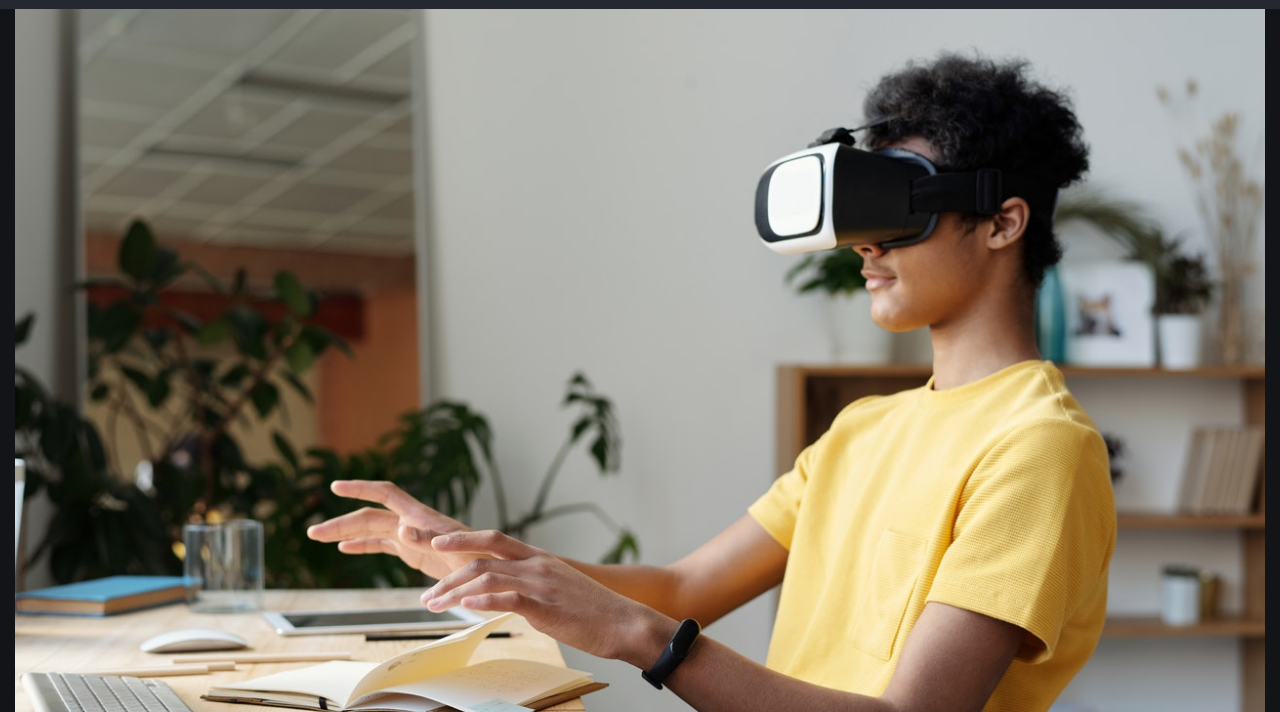
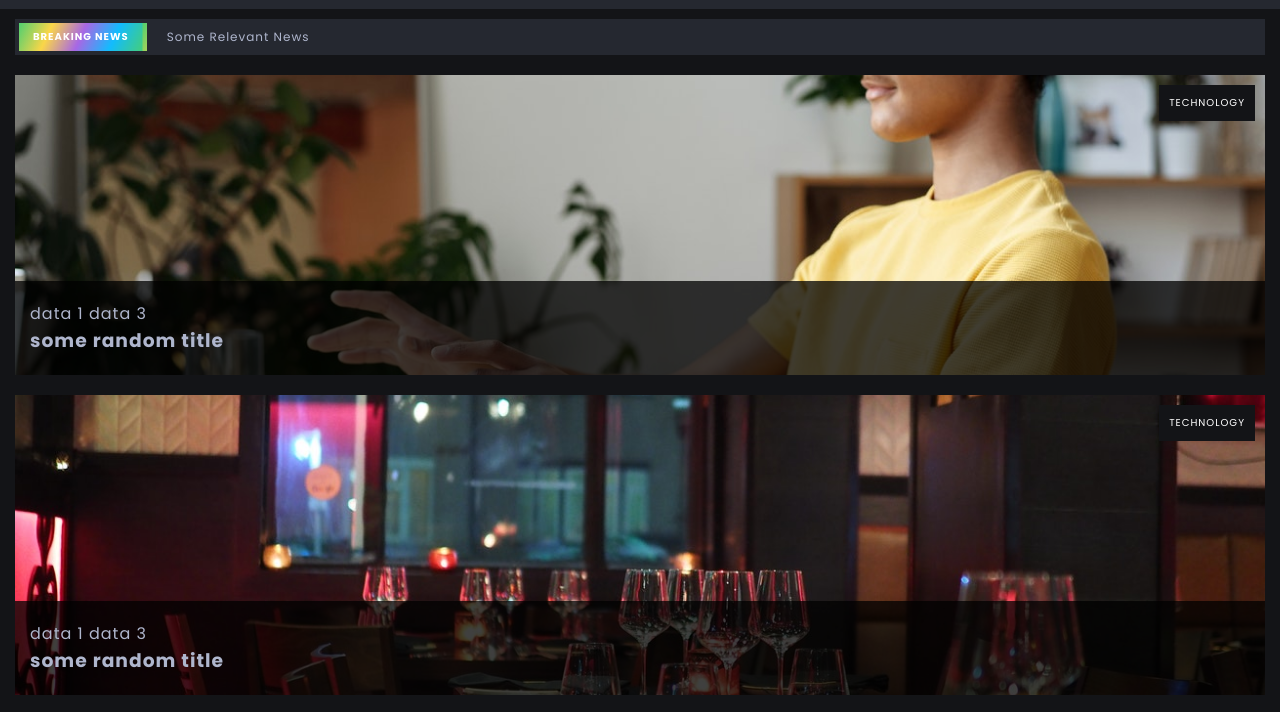
Before and after one commit to Mhamad-Raad/DarkTheme, a plain HTML site: page Starter/index.html in a window 1280 px wide. Shown: the part 56-768 px from the top of the page. Drawn offline with nearby package versions, Linux system fonts and the light colour scheme.

Commit message:
Feature/ adding articles to the web page with htm and css

```diff
--- a/Starter/assets/css/main.css
+++ b/Starter/assets/css/main.css
@@ -93,6 +93,13 @@ body.light-theme{
     /* @media (min-width: 768px){
         display: block;
     } */
+}
+
+.d-grid{
+    display: grid;
+}
+.section{
+    padding-block: 5rem;
 }
 
 /* Header */
@@ -251,8 +258,96 @@ form{
     transform: scale(1);
     transition: opacity .5s ease-in-out;
 }
+
 /* Featured articles */
+.featured-articles{
+    padding-block: 2rem;
 
+}
+.section-header-offset{
+    margin-top: 7.5rem;
+}
+
+.featured-articles-container, .featured-content{
+    gap: var(--gap);
+}
+
+.headline-banner{
+    background-color: var(--secondary-background-color);
+    display: flex;
+    align-items: center;
+    font-size: var(--font-size-xsm);
+    gap: var(--gap);
+    height: 100%;
+}
+.headline{
+    color: var(--light-color);
+    font-size: 1rem;
+    text-transform: uppercase;
+    text-align: center;
+    padding: .4rem;
+}
+.headline span{
+    height: inherit;
+}
+.fancy-border{
+   position: relative;
+   overflow: hidden;
+}
+
+.fancy-border ::before{
+    content: '';
+    position: absolute;
+    top: 0;
+    left: 0;
+    width: 200%;
+    height: 100%;
+    background: var(--gradient-color);
+    background-size: 50% 100%;
+    z-index: -1;
+
+}
+.fancy-border span{
+    position: relative;
+    z-index: 10;
+    display: inline-flex;
+    padding: .6rem 1.4rem;
+    background-color: var(--secondary-background-color);
+}
+.article{
+    position: relative;
+    min-height: var(--item-min-height-md);
+}
+
+.article-image{
+    position: absolute;
+    width: 100%;
+    height: 100%;
+    object-fit: cover;
+    transition: transform .25s;
+}
+
+.article-category{
+    position: absolute;
+    top: 1rem;
+    right: 1rem;
+    padding: 1rem;
+    background-color: var(--primary-background-color);
+    color: var(--light-color);
+    font-size: 1rem;
+    text-transform: uppercase;
+    z-index: 10;
+
+}
+.article-data-container{
+    position: absolute;
+    bottom:0;
+    left: 0;
+    padding: 2rem 1.5rem;
+    background-color: var(--transparent-dark-color);
+    z-index: 10;
+    width: 100%;
+}
 /* Featured articles - Sidebar */
 
 /* Quick read */
--- a/Starter/index.html
+++ b/Starter/index.html
@@ -90,14 +90,14 @@
 
     <!-- Featured articles -->
 
-  <section>
-    <div class="featured-articles section-header-offset">
-
+  <section class="featured-artiles section-header-offset">
     <div class="featured-articles-container container d-grid">
 
       <div class="featured-content d-grid">
+
+
         <div class="headline-banner">
-          <h3 class="headline fancyborder">
+          <h3 class="headline fancy-border">
               <span class="place-items-center">
                 Breaking News
               </span>
@@ -106,10 +106,10 @@
               Some Relevant News
             </span>
         </div>
-        </div>
+
           <a href="./post.html" class="article featured-article featured-article-1">
               <img src="./assets/images/featured/featured-1.jpg" alt="" class="article-image">
-        </a>
+
             <span class="article-category">
               Technology
             </span>
@@ -117,24 +117,57 @@
 
               <div class="article-data">
                 <span>data 1</span>
-            <span>data 2</span>
+                <span class="article-data-spacer"></span>
                 <span>data 3</span>
               </div>
 
               <h3 class="title article-title">
                 some random title
               </h3>
+            </div>
+          </a>
+          <a href="./post.html" class="article featured-article featured-article-2">
+            <img src="./assets/images/featured/featured-2.jpg" alt="" class="article-image">
 
-          <div class="article-description">
-           some random description about technology.
+          <span class="article-category">
+            Technology
+          </span>
+          <div class="article-data-container">
+
+            <div class="article-data">
+              <span>data 1</span>
+              <span class="article-data-spacer"></span>
+              <span>data 3</span>
             </div>
 
+            <h3 class="title article-title">
+              some random title
+            </h3>
+          </div>
+        </a>
+        <a href="./post.html" class="article featured-article featured-article-3">
+          <img src="./assets/images/featured/featured-3.jpg" alt="" class="article-image">
+
+        <span class="article-category">
+          Technology
+        </span>
+        <div class="article-data-container">
+
+          <div class="article-data">
+            <span>data 1</span>
+            <span class="article-data-spacer"></span>
+            <span>data 3</span>
           </div>
 
+          <h3 class="title article-title">
+            some random title
+          </h3>
+        </div>
+      </a>
       </div>
     </div>
 
-  </section>
+  </section >
 
     <!-- Quick read -->
 
```
Lines whose indentation alone changed are shown as unchanged.
